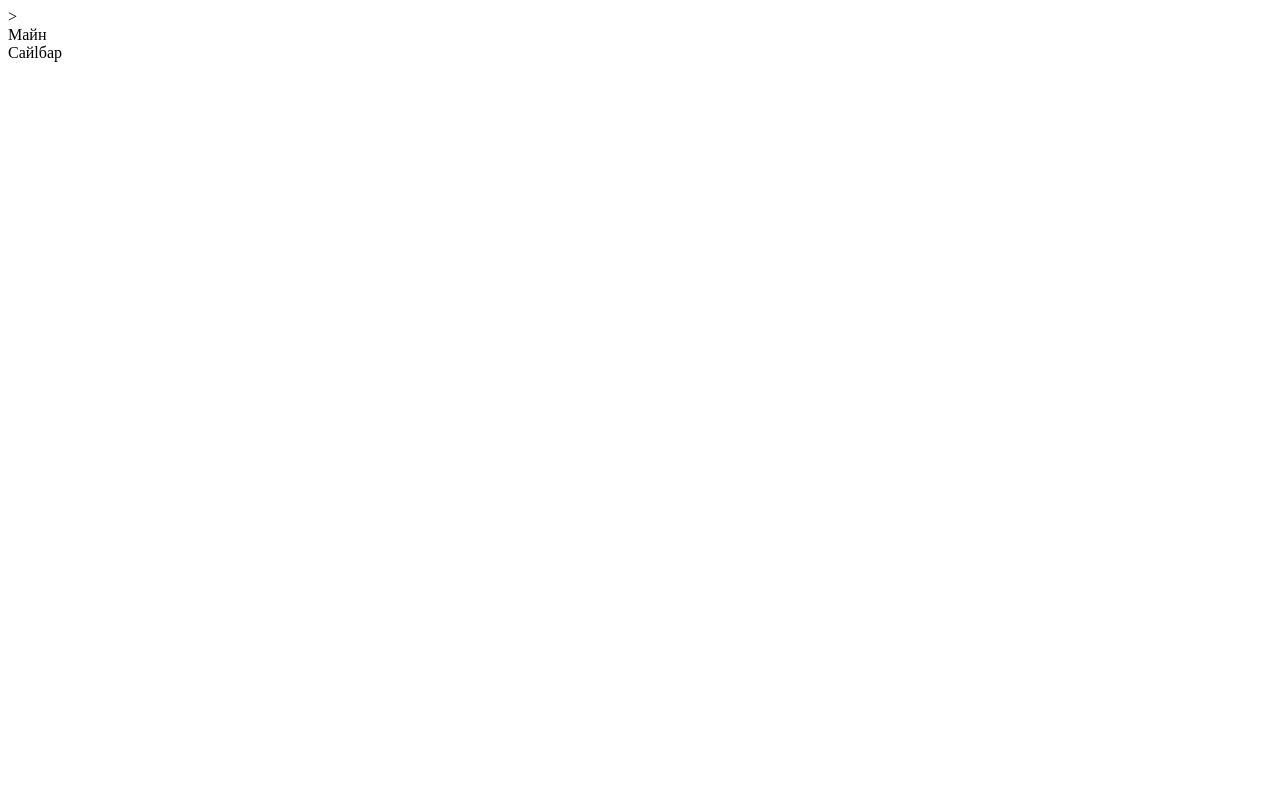
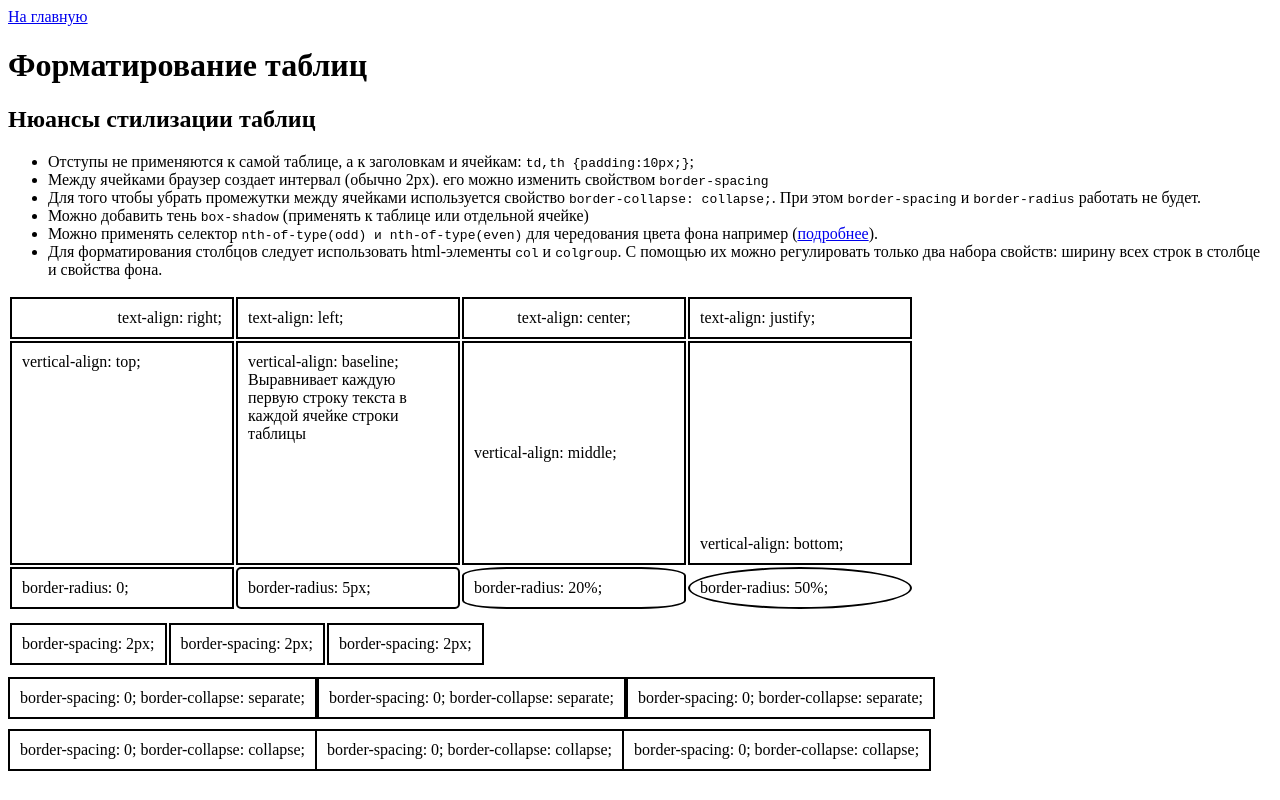
Before and after one commit to LonelIce/CSS-Tutorial, a plain HTML site: page 6.Table/index.html in a window 1280 px wide. Drawn offline with Linux system fonts and the light colour scheme.

Commit message:
add: Table page

```diff
--- a/6.Table/index.html
+++ b/6.Table/index.html
@@ -1,17 +1,95 @@
-<!DOCTYPE html>
+<!doctype html>
 <html>
 	<head>
 		<meta charset="utf-8" />
-		<title>Таблицы</title>
+		<title>Форматирование таблиц</title>
+		<link rel="stylesheet" href="styles.css" />
 	</head>
-
 	<body>
-		<!--Таблица стилизованая-->>
-		<div id="table">
-			<div id="tableRow">
-				<div id="main">Майн</div>
-				<div id="sidebar">Cайlбар</div>
-			</div>
+		<nav>
+			<a href="../index.html">На главную</a>
+		</nav>
+		<h1>Форматирование таблиц</h1>
+		<div>
+			<h2>Нюансы стилизации таблиц</h2>
+			<ul>
+				<li>
+					Отступы не применяются к самой таблице, а к заголовкам и ячейкам:
+					<code>td,th {padding:10px;}</code>;
+				</li>
+				<li>
+					Между ячейками браузер создает интервал (обычно 2px). его можно
+					изменить свойством <code>border-spacing</code>
+				</li>
+				<li>
+					Для того чтобы убрать промежутки между ячейками используется свойство
+					<code>border-collapse: collapse;</code>. При этом
+					<code>border-spacing</code> и <code>border-radius</code> работать не
+					будет.
+				</li>
+				<li>
+					Можно добавить тень <code>box-shadow</code> (применять к таблице или
+					отдельной ячейке)
+				</li>
+				<li>
+					Можно применять селектор
+					<code>nth-of-type(odd) и nth-of-type(even)</code> для чередования
+					цвета фона например (<a
+						href="../4.0 Pseudo-elements and pseudo-classes/index.html"
+						>подробнее</a
+					>).
+				</li>
+				<li>
+					Для форматирования столбцов следует использовать html-элементы
+					<code>col</code> и <code>colgroup</code>. С помощью их можно
+					регулировать только два набора свойств: ширину всех строк в столбце и
+					свойства фона.
+				</li>
+			</ul>
 		</div>
+		<table>
+			<tr>
+				<td class="algn algn1">text-align: right;</td>
+				<td class="algn algn2">text-align: left;</td>
+				<td class="algn algn3">text-align: center;</td>
+				<td class="algn algn4">text-align: justify;</td>
+			</tr>
+			<tr>
+				<td class="vAlgn vAlgn1">vertical-align: top;</td>
+				<td class="vAlgn vAlgn2">
+					vertical-align: baseline; Выравнивает каждую первую строку текста в
+					каждой ячейке строки таблицы
+				</td>
+				<td class="vAlgn vAlgn3">vertical-align: middle;</td>
+				<td class="vAlgn vAlgn4">vertical-align: bottom;</td>
+			</tr>
+			<tr>
+				<td class="brTd1">border-radius: 0;</td>
+				<td class="brTd2">border-radius: 5px;</td>
+				<td class="brTd3">border-radius: 20%;</td>
+				<td class="brTd4">border-radius: 50%;</td>
+			</tr>
+		</table>
+		<table class="bsTables bsTable2">
+			<tr>
+				<td>border-spacing: 2px;</td>
+				<td>border-spacing: 2px;</td>
+				<td>border-spacing: 2px;</td>
+			</tr>
+		</table>
+		<table class="bsTables bsTable1">
+			<tr>
+				<td>border-spacing: 0; border-collapse: separate;</td>
+				<td>border-spacing: 0; border-collapse: separate;</td>
+				<td>border-spacing: 0; border-collapse: separate;</td>
+			</tr>
+		</table>
+		<table class="bsTables bsTable3">
+			<tr>
+				<td>border-spacing: 0; border-collapse: collapse;</td>
+				<td>border-spacing: 0; border-collapse: collapse;</td>
+				<td>border-spacing: 0; border-collapse: collapse;</td>
+			</tr>
+		</table>
 	</body>
 </html>
--- /dev/null
+++ b/6.Table/styles.css
@@ -0,0 +1,75 @@
+td,
+th {
+	padding: 10px;
+	border: 2px solid black;
+}
+
+.algn,
+.vAlgn {
+	width: 200px;
+}
+.algn1 {
+	text-align: right;
+}
+.algn2 {
+	text-align: left;
+}
+.algn3 {
+	text-align: center;
+}
+.algn4 {
+	text-align: justify;
+}
+
+.vAlgn {
+	height: 200px;
+}
+.vAlgn1 {
+	vertical-align: top;
+}
+
+.vAlgn2 {
+	vertical-align: baseline;
+}
+
+.vAlgn3 {
+	vertical-align: middle;
+}
+
+.vAlgn4 {
+	vertical-align: bottom;
+}
+
+.bsTables {
+	margin-top: 10px;
+}
+
+.bsTable1 {
+	border-spacing: 0;
+	border-collapse: separate;
+}
+
+.bsTable2 {
+	border-spacing: 2px;
+}
+
+.bsTable3 {
+	border-spacing: 0;
+	border-collapse: collapse;
+}
+
+.brTd1 {
+	border-radius: 0;
+}
+
+.brTd2 {
+	border-radius: 5px;
+}
+
+.brTd3 {
+	border-radius: 20%;
+}
+
+.brTd4 {
+	border-radius: 50%;
+}
```
